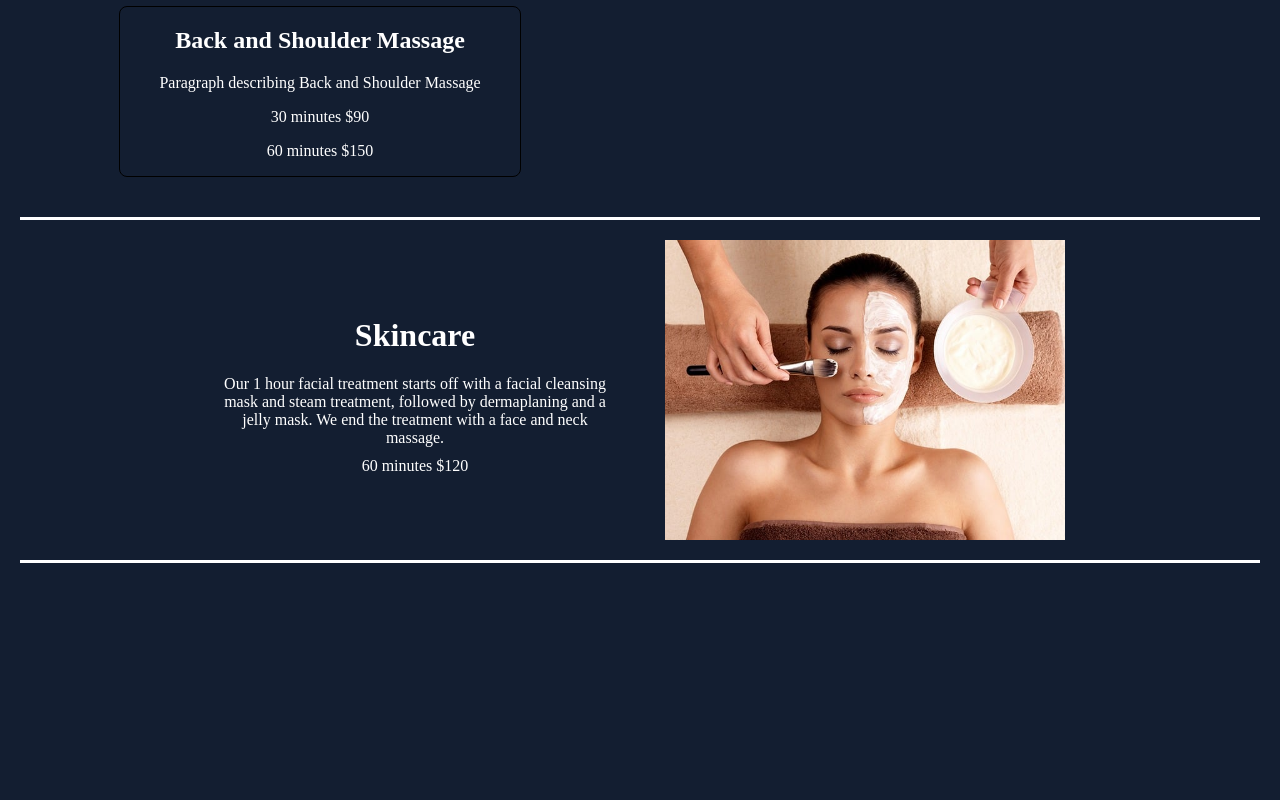
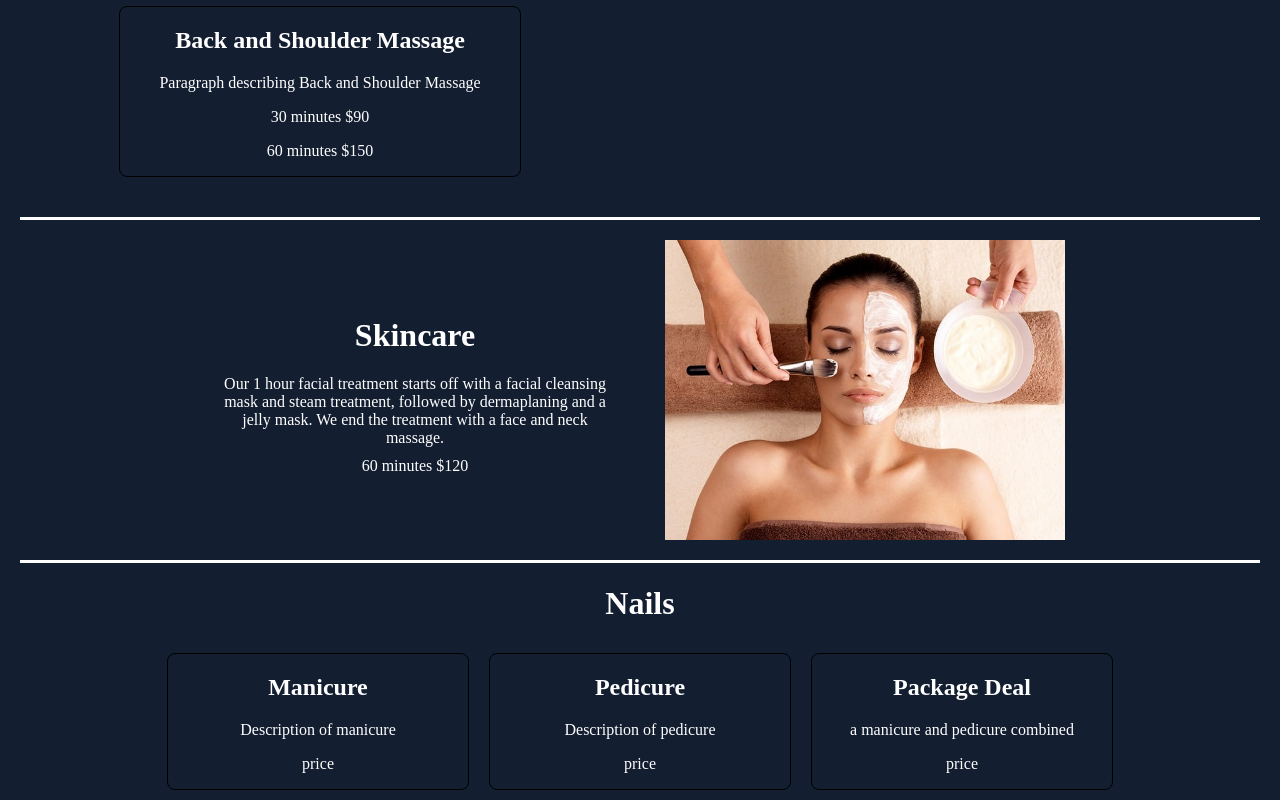
Before and after one commit to LaurenCummings/spa-project, a React (Vite) app: page / in a window 1280 px wide. Shown: the part 1543-2343 px from the top of the page. Before the commit the page ends 2126 px from the top, so only its background shows below. Built offline with nearby package versions, Linux system fonts and the light colour scheme.

Commit message:
Added content and styled nails

```diff
--- a/src/components/Nails.jsx
+++ b/src/components/Nails.jsx
@@ -2,8 +2,25 @@ import '../css/Nails.css';
 
 function Nails() {
     return (
-        <div>
-
+        <div className="nails">
+            <h1>Nails</h1>
+            <div className="nail-treatments">
+                <div className="nail-treatment">
+                    <h2>Manicure</h2>
+                    <p>Description of manicure</p>
+                    <p>price</p>
+                </div>
+                <div className="nail-treatment">
+                    <h2>Pedicure</h2>
+                    <p>Description of pedicure</p>
+                    <p>price</p>
+                </div>
+                <div className="nail-treatment">
+                    <h2>Package Deal</h2>
+                    <p>a manicure and pedicure combined</p>
+                    <p>price</p>
+                </div>
+            </div>
         </div>
     )
 }
--- a/src/css/Nails.css
+++ b/src/css/Nails.css
@@ -0,0 +1,16 @@
+.nails {
+    text-align: center;
+    color: white;
+}
+
+.nail-treatments {
+    display: flex;
+    justify-content: center;
+}
+
+.nail-treatment {
+    border: black solid thin;
+    border-radius: 8px;
+    margin: 10px;
+    width: 300px;
+}
```
